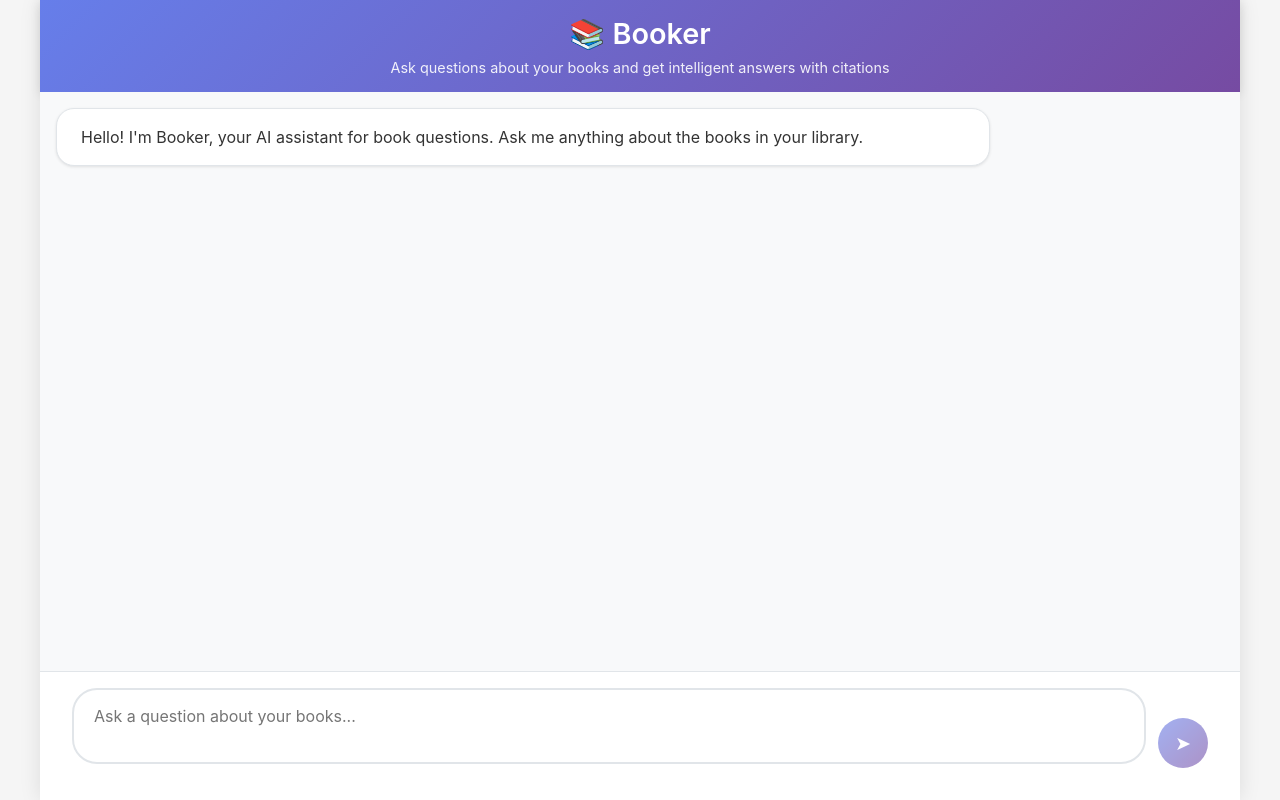
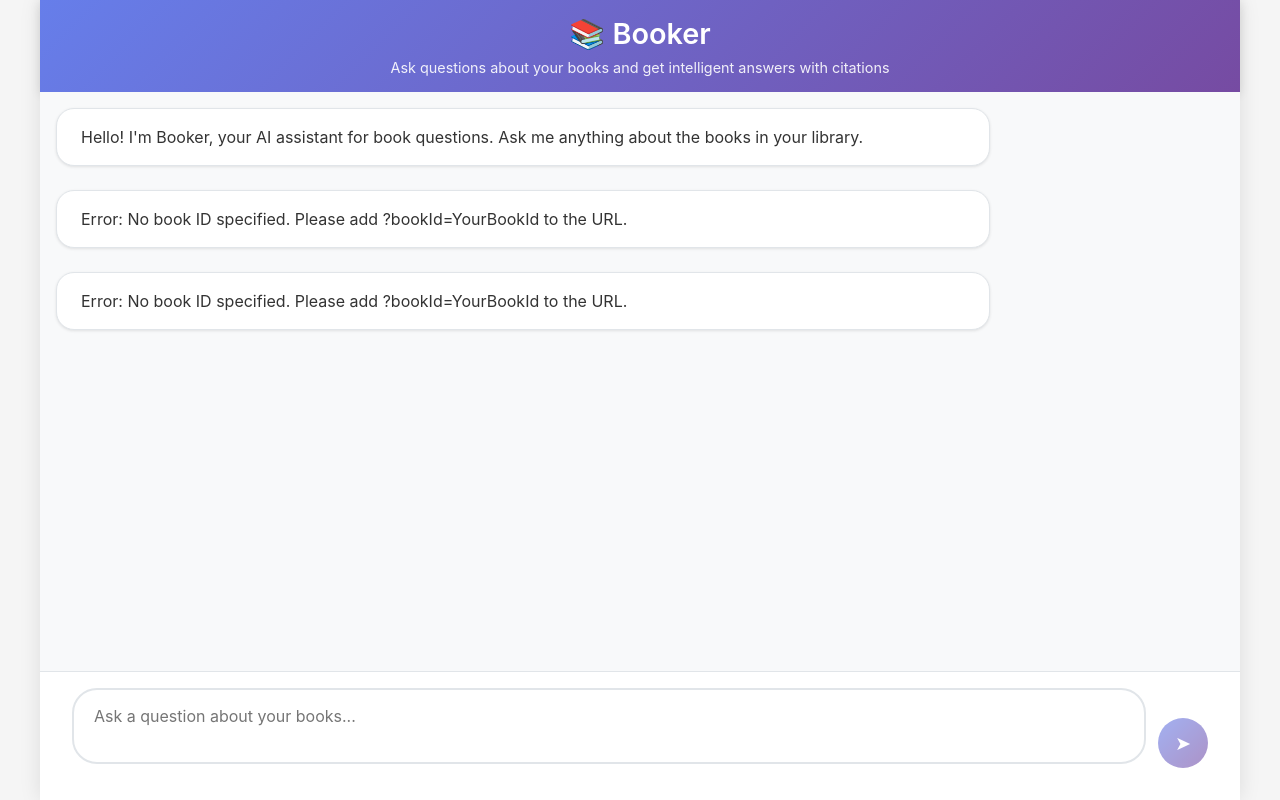
Before and after one commit to runningthoughts/Booker, a React (Vite) app in the folder ui/: page / in a window 1280 px wide. Built offline with nearby package versions, Linux system fonts and the light colour scheme.

Commit message:
Modularized books into subfolders to support adding as many books as desired.

```diff
--- a/ui/package.json
+++ b/ui/package.json
@@ -5,7 +5,7 @@
   "type": "module",
   "scripts": {
     "dev": "vite",
-    "build": "vite build",
+    "build": "vite build --mode production",
     "preview": "vite preview"
   },
   "dependencies": {
--- a/ui/src/BookerChat.jsx
+++ b/ui/src/BookerChat.jsx
@@ -11,7 +11,25 @@ const BookerChat = () => {
   ])
   const [inputValue, setInputValue] = useState('')
   const [isLoading, setIsLoading] = useState(false)
+  const [bookId, setBookId] = useState('')
   const messagesEndRef = useRef(null)
+
+  useEffect(() => {
+    // Get bookId from URL query parameters
+    const urlParams = new URLSearchParams(window.location.search)
+    const bookIdParam = urlParams.get('bookId')
+    if (bookIdParam) {
+      setBookId(bookIdParam)
+    } else {
+      // Show error if no bookId provided
+      setMessages(prev => [...prev, {
+        id: Date.now(),
+        type: 'assistant',
+        content: 'Error: No book ID specified. Please add ?bookId=YourBookId to the URL.',
+        sources: []
+      }])
+    }
+  }, [])
 
   const scrollToBottom = () => {
     messagesEndRef.current?.scrollIntoView({ behavior: 'smooth' })
@@ -23,7 +41,7 @@ const BookerChat = () => {
 
   const handleSubmit = async (e) => {
     e.preventDefault()
-    if (!inputValue.trim() || isLoading) return
+    if (!inputValue.trim() || isLoading || !bookId) return
 
     const userMessage = {
       id: Date.now(),
@@ -37,7 +55,7 @@ const BookerChat = () => {
     setIsLoading(true)
 
     try {
-      const response = await fetch('/api/ask', {
+      const response = await fetch(`/api/ask/${bookId}`, {
         method: 'POST',
         headers: {
           'Content-Type': 'application/json',
@@ -207,8 +225,6 @@ const BookerChat = () => {
           border: 1px solid #e1e5e9;
           box-shadow: 0 1px 3px rgba(0, 0, 0, 0.1);
         }
-
-
 
         .citation {
           background: #f8f9fa;
```
